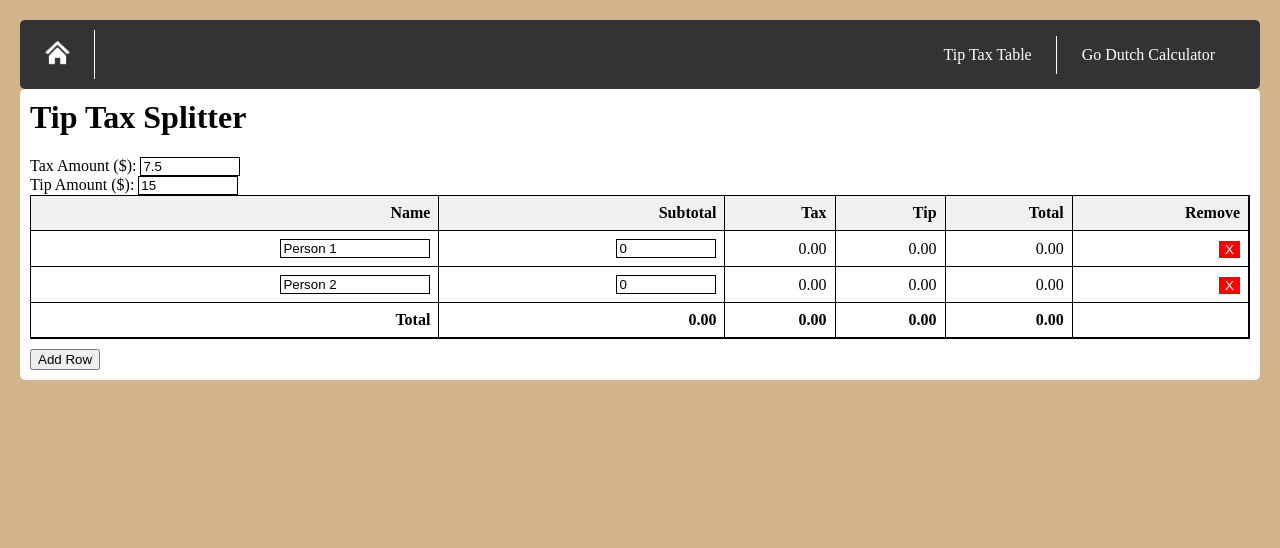
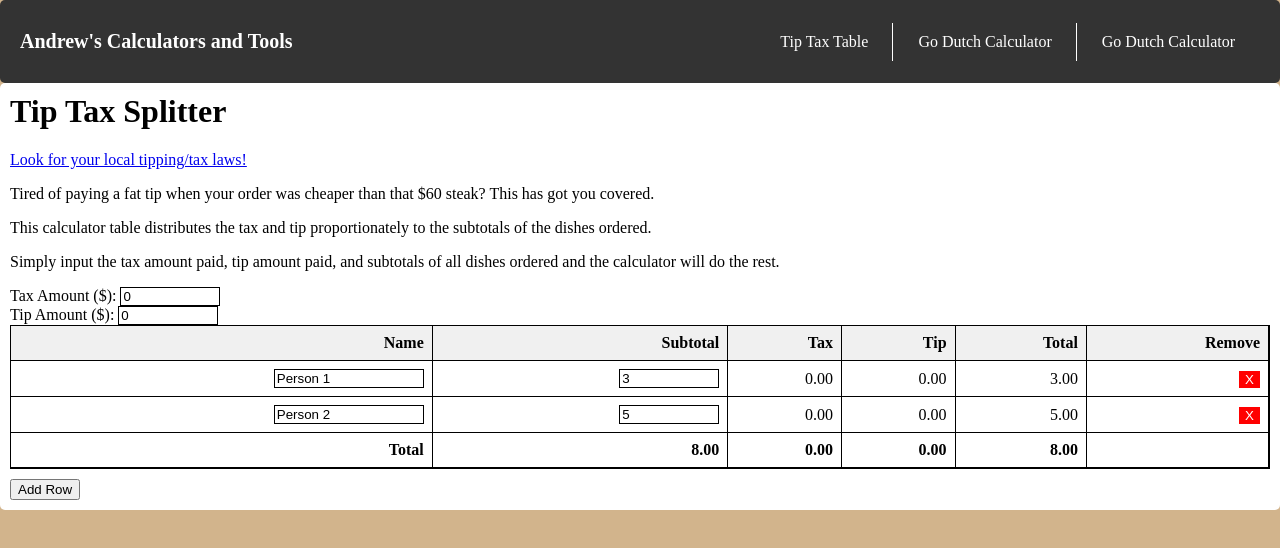
Before and after one commit to andrewhuang8158/go-dutch-calculator, a React (Vite) app: page /tip-tax in a window 1280 px wide. Shown: the top 548 px of the page. Built offline with nearby package versions, Linux system fonts and the light colour scheme.

Commit message:
UX and description update

```diff
--- a/src/App.css
+++ b/src/App.css
@@ -5,11 +5,11 @@ body {
   width: 100vw;
 }
 #root {
-  padding: 20px;
+  /* padding: 20px; */
   height: 100vh;
   width: 100%;
   /* background-image: url('/go-dutch.jpg'); */
-  background-size:contain;
+  background-size: contain;
   background-color: tan;
   box-sizing: border-box;
 }
@@ -19,11 +19,25 @@ h1 {
 }
 
 ul {
+  position: relative;
   display: flex;
-  flex-flow: row;
-  justify-content:space-between;
+  flex-flow: row wrap;
   align-items: center;
   margin: 0;
+}
+
+.home-link {
+  display: flex;
+  flex-flow: row wrap;
+  align-items: center;
+  color: white;
+  text-decoration: none;
+}
+
+.home-text {
+  font-size: 20px;
+  width: fit-content;
+  margin-left: 10px;
 }
 
 .home-icon {
@@ -32,25 +46,25 @@ ul {
   width: 25px;
 }
 
-.calculators-wrapper {
-  display: flex;
-  flex-flow: row;
-}
-
 .navbar {
   background-color: #333;
   padding: 10px;
   width: 100%;
   box-sizing: border-box;
   border-radius: 5px;
+  display: flex;
+  flex-flow: row wrap;
+  justify-content: space-between;
+  align-items: center;
 }
 
 .nav-list {
   list-style-type: none;
   padding: 0;
   display: flex;
-  width: 100%;
+  width: auto;
   overflow: hidden;
+  margin-left: auto;
 }
 
 .nav-item {
@@ -76,8 +90,31 @@ ul {
   background-color: white;
 }
 
-.App, .home {
+.App,
+.home {
   padding: 10px;
   background-color: white;
   border-radius: 5px;
 }
+
+.nav-list.hidden {
+  display: none;
+}
+
+.hamburger {
+  display: none;
+  cursor: pointer;
+  background-color: transparent;
+  border-radius: 5px;
+}
+
+.hamburger.visible {
+  display: block;
+  margin-left: auto;
+}
+
+/* Optional: You can add some transitions for smooth visibility change */
+.nav-list.hidden,
+.hamburger.visible {
+  transition: all 0.3s ease;
+}
--- a/src/App.tsx
+++ b/src/App.tsx
@@ -1,35 +1,62 @@
+import React, { useEffect, useState, useRef } from "react";
 import { BrowserRouter as Router, Route, Routes, Link } from "react-router-dom";
-import { useState } from "react";
 import "./App.css";
 import GoDutchCalculator from "./component/GoDutchCalculator";
 import TipTaxSplitter from "./component/TipTaxSplitter";
 
 const App: React.FC = () => {
-  const [taxRate, setTaxRate] = useState<number>(7.5);
-  const [tipRate, setTipRate] = useState<number>(15);
+  const [showHamburger, setShowHamburger] = useState(false);
+  const navbarRef = useRef<HTMLElement>(null);
+
+  const checkNavbarHeight = () => {
+    if (navbarRef.current) {
+      const navbarHeight = navbarRef.current.clientHeight;
+      setShowHamburger(navbarHeight > 84);
+    }
+  };
+
+  useEffect(() => {
+    checkNavbarHeight();
+    window.addEventListener("resize", checkNavbarHeight);
+    return () => window.removeEventListener("resize", checkNavbarHeight);
+  }, []);
 
   return (
     <Router>
       <nav className="navbar">
-        <ul className="nav-list">
-          <li className="nav-item">
-            <Link to="/">
-              <img
-                className="home-icon"
-                src="home-page-white-icon.jpg"
-                alt="home"
-              ></img>
-            </Link>
-          </li>
-          <div className="calculators-wrapper">
+        <Link to="/" className="home-link">
+          <h3 className="home-text">Andrew's Calculators and Tools</h3>
+        </Link>
+        {showHamburger ? (
+          <button className="hamburger visible">
+            <svg
+              xmlns="http://www.w3.org/2000/svg"
+              width="30"
+              height="30"
+              viewBox="0 0 30 30"
+            >
+              <path
+                stroke="rgba(255, 255, 255, 0.5)"
+                strokeLinecap="round"
+                strokeMiterlimit="10"
+                strokeWidth="2"
+                d="M4 7h22M4 15h22M4 23h22"
+              />
+            </svg>
+          </button>
+        ) : (
+          <ul className="nav-list">
             <li className="nav-item">
               <Link to="/tip-tax">Tip Tax Table</Link>
             </li>
             <li className="nav-item">
               <Link to="/go-dutch">Go Dutch Calculator</Link>
             </li>
-          </div>
-        </ul>
+            <li className="nav-item">
+              <Link to="/go-dutch">Go Dutch Calculator</Link>
+            </li>
+          </ul>
+        )}
       </nav>
       <Routes>
         <Route
@@ -37,13 +64,21 @@ const App: React.FC = () => {
           element={
             <div className="home">
               <h1>Welcome to the Go-Dutch App</h1>
-              <a
-                href="https://google.com"
-                target="_blank"
-                rel="noopener noreferrer"
-              >
-                Look for your local tipping/tax laws!
-              </a>
+              <p>
+                This is just a random project where I can throw a whole bunch of
+                random stuff together
+              </p>
+              <p>As of right now I've made two calculators. </p>
+              <p>
+                1. go-dutch calculator in which users can more simply figure out
+                who pays who what when splitting a get together like a potluck
+                or cookout
+              </p>
+              <p>
+                2. Tip Tax splitter which does a similar task but instead splits
+                the tip and tax amount based on the subtotal's of the dishes
+                ordered.{" "}
+              </p>
             </div>
           }
         />
@@ -52,25 +87,8 @@ const App: React.FC = () => {
           element={
             <div className="App">
               <h1>Tip Tax Splitter</h1>
-              <div>
-                <label htmlFor="taxRate">Tax Amount ($): </label>
-                <input
-                  id="taxRate"
-                  type="number"
-                  value={taxRate}
-                  onChange={(e) => setTaxRate(parseFloat(e.target.value))}
-                />
-              </div>
-              <div>
-                <label htmlFor="tipRate">Tip Amount ($): </label>
-                <input
-                  id="tipRate"
-                  type="number"
-                  value={tipRate}
-                  onChange={(e) => setTipRate(parseFloat(e.target.value))}
-                />
-              </div>
-              <TipTaxSplitter taxRate={taxRate} tipRate={tipRate} />
+
+              <TipTaxSplitter />
             </div>
           }
         />
--- a/src/component/GoDutchCalculator.css
+++ b/src/component/GoDutchCalculator.css
@@ -12,11 +12,9 @@
 }
 
 .button-group {
-  margin-top: 20px;
-}
-
-.results-container {
-
+  display: flex;
+  gap: 5px;
+  margin-bottom: 20px;
 }
 
 .results {
--- a/src/component/GoDutchCalculator.tsx
+++ b/src/component/GoDutchCalculator.tsx
@@ -77,6 +77,10 @@ const GoDutchCalculator = () => {
 
   return (
     <div className="container">
+      <div className="button-group">
+        <button onClick={handleAddPerson}>Add Person</button>
+        <button onClick={handleRemovePerson}>Remove Last</button>
+      </div>
       {people.map((person, index) => (
         <div key={index} className="person-input">
           <input
@@ -97,10 +101,6 @@ const GoDutchCalculator = () => {
         </div>
       ))}
       <div className="button-group">
-        <button onClick={handleAddPerson}>Add Person</button>
-        <button onClick={handleRemovePerson}>Remove Last</button>
-      </div>
-      <div className="button-group">
         <button onClick={calculate}>Calculate</button>
       </div>
       {results && (
--- a/src/component/TipTaxSplitter.css
+++ b/src/component/TipTaxSplitter.css
@@ -1,3 +1,9 @@
+.law-checker-link {
+  display: block;
+  margin-bottom: 10px;
+  width: fit-content;
+}
+
 table {
   border-spacing: 0;
   width: 100%;
--- a/src/component/TipTaxSplitter.tsx
+++ b/src/component/TipTaxSplitter.tsx
@@ -1,4 +1,4 @@
-import React, { useMemo, useState, useCallback } from "react";
+import { useMemo, useState, useCallback } from "react";
 import { useTable, Column } from "react-table";
 import "./TipTaxSplitter.css";
 
@@ -8,19 +8,13 @@ interface Order {
   subtotal: number;
 }
 
-interface TipTaxSplitterProps {
-  taxRate: number;
-  tipRate: number;
-}
-
-const TipTaxSplitter: React.FC<TipTaxSplitterProps> = ({
-  taxRate,
-  tipRate,
-}) => {
+const TipTaxSplitter = () => {
   const [data, setData] = useState<Order[]>([
-    { id: 1, name: "Person 1", subtotal: 0 },
-    { id: 2, name: "Person 2", subtotal: 0 },
+    { id: 1, name: "Person 1", subtotal: 3 },
+    { id: 2, name: "Person 2", subtotal: 5 },
   ]);
+  const [taxRate, setTaxRate] = useState<number>(0);
+  const [tipRate, setTipRate] = useState<number>(0);
 
   const handleNameChange = useCallback((index: number, value: string) => {
     setData((prevData) => {
@@ -30,16 +24,19 @@ const TipTaxSplitter: React.FC<TipTaxSplitterProps> = ({
     });
   }, []);
 
-  const handleInputChange = useCallback((index: number, value: string) => {
-    setData((prevData) => {
-      const newData = [...prevData];
+  const handleInputChange = useCallback(
+    (index: number, value: string) => {
       const parsedValue = parseFloat(value);
       if (!isNaN(parsedValue)) {
-        newData[index] = { ...newData[index], subtotal: parsedValue };
+        setData((prevData) =>
+          prevData.map((order, i) =>
+            i === index ? { ...order, subtotal: parsedValue } : order
+          )
+        );
       }
-      return newData;
-    });
-  }, []);
+    },
+    [setData]
+  );
 
   const addRow = useCallback(() => {
     setData((prevData) => [
@@ -64,25 +61,25 @@ const TipTaxSplitter: React.FC<TipTaxSplitterProps> = ({
     return data.reduce(
       (total, order) =>
         total +
-        (order.subtotal / (totalSubtotal ? totalSubtotal : 1)) * taxRate,
+          (order.subtotal / (totalSubtotal ? totalSubtotal : 1)) * taxRate || 0,
       0
     );
-  }, [data, taxRate]);
+  }, [data, taxRate, totalSubtotal]);
 
   const totalTip = useMemo(() => {
     return data.reduce(
       (total, order) =>
         total +
-        (order.subtotal / (totalSubtotal ? totalSubtotal : 1)) * tipRate,
+          (order.subtotal / (totalSubtotal ? totalSubtotal : 1)) * tipRate || 0,
       0
     );
-  }, [data, tipRate]);
+  }, [data, tipRate, totalSubtotal]);
 
   const totalBill = useMemo(() => {
     return totalSubtotal + totalTax + totalTip;
   }, [totalSubtotal, totalTax, totalTip]);
 
-  const columns = useMemo<Column<Order>[]>(
+  const columns = useMemo(
     () => [
       {
         Header: "Name",
@@ -95,8 +92,10 @@ const TipTaxSplitter: React.FC<TipTaxSplitterProps> = ({
               type="text"
               value={row.original.name}
               onChange={(e) => handleNameChange(row.index, e.target.value)}
+              onFocus={(e) => e.target.select()}
               key={`name-${row.original.id}`}
               className="name-input"
+              autoComplete="off"
             />
           ),
       },
@@ -113,20 +112,27 @@ const TipTaxSplitter: React.FC<TipTaxSplitterProps> = ({
               inputMode="numeric"
               value={row.original.subtotal}
               onChange={(e) => handleInputChange(row.index, e.target.value)}
+              onFocus={(e) => e.target.select()}
               key={`subtotal-${row.original.id}`}
+              autoComplete="off"
             />
           ),
       },
       {
         Header: "Tax",
+        accessor: "tax",
         Cell: ({ row }: any) => {
           return row.original.id === -1 ? (
             <span>{totalTax.toFixed(2)}</span>
           ) : (
             <span>
               {(
-                (row.original.subtotal / (totalSubtotal ? totalSubtotal : 1)) *
-                taxRate
+                Math.round(
+                  (row.original.subtotal /
+                    (totalSubtotal ? totalSubtotal : 1)) *
+                    100 *
+                    taxRate || 0
+                ) / 100
               ).toFixed(2)}
             </span>
           );
@@ -134,14 +140,19 @@ const TipTaxSplitter: React.FC<TipTaxSplitterProps> = ({
       },
       {
         Header: "Tip",
+        accessor: "tip",
         Cell: ({ row }: any) => {
           return row.original.id === -1 ? (
             <span>{totalTip.toFixed(2)}</span>
           ) : (
             <span>
               {(
-                (row.original.subtotal / (totalSubtotal ? totalSubtotal : 1)) *
-                tipRate
+                Math.round(
+                  (row.original.subtotal /
+                    (totalSubtotal ? totalSubtotal : 1)) *
+                    100 *
+                    tipRate || 0
+                ) / 100
               ).toFixed(2)}
             </span>
           );
@@ -149,24 +160,34 @@ const TipTaxSplitter: React.FC<TipTaxSplitterProps> = ({
       },
       {
         Header: "Total",
+        accessor: "total",
         Cell: ({ row }: any) => {
+          const subtotal = row.original.subtotal;
+          const tax =
+            Math.round(
+              (row.original.subtotal / (totalSubtotal ? totalSubtotal : 1)) *
+                100 *
+                taxRate || 0
+            ) / 100;
+          const tip =
+            Math.round(
+              (row.original.subtotal / (totalSubtotal ? totalSubtotal : 1)) *
+                100 *
+                tipRate || 0
+            ) / 100;
+
+          const total = subtotal + tax + tip;
+
           return row.original.id === -1 ? (
             <span>{totalBill.toFixed(2)}</span>
           ) : (
-            <span>
-              {(
-                row.original.subtotal +
-                (row.original.subtotal / (totalSubtotal ? totalSubtotal : 1)) *
-                  tipRate +
-                (row.original.subtotal / (totalSubtotal ? totalSubtotal : 1)) *
-                  taxRate
-              ).toFixed(2)}
-            </span>
+            <span>{total.toFixed(2)}</span>
           );
         },
       },
       {
         Header: "Remove",
+        accessor: "remove",
         Cell: ({ row }: any) =>
           row.original.id === -1 ? null : (
             <button
@@ -199,12 +220,64 @@ const TipTaxSplitter: React.FC<TipTaxSplitterProps> = ({
 
   return (
     <>
+      <a
+        className="law-checker-link"
+        href="https://www.law.cornell.edu/wex/table_tax"
+        target="_blank"
+        rel="noopener noreferrer"
+      >
+        Look for your local tipping/tax laws!
+      </a>
+      <p>
+        Tired of paying a fat tip when your order was cheaper than that $60
+        steak? This has got you covered.
+      </p>
+      <p>
+        This calculator table distributes the tax and tip proportionately to the
+        subtotals of the dishes ordered.
+      </p>
+      <p>
+        Simply input the tax amount paid, tip amount paid, and subtotals of all
+        dishes ordered and the calculator will do the rest.
+      </p>
+
+      <div className="tax-rate-wrapper">
+        <label htmlFor="taxRate">Tax Amount ($): </label>
+        <input
+          id="taxRate"
+          type="number"
+          value={taxRate}
+          onChange={(e) => setTaxRate(parseFloat(e.target.value))}
+          onFocus={(e) => e.target.select()}
+          onBlur={(e) => {
+            if (e.target.value.trim() === "") {
+              setTaxRate(0);
+            }
+          }}
+        />
+      </div>
+      <div className="tip-rate-wrapper">
+        <label htmlFor="tipRate">Tip Amount ($): </label>
+        <input
+          id="tipRate"
+          type="number"
+          value={tipRate}
+          onChange={(e) => setTipRate(parseFloat(e.target.value))}
+          onFocus={(e) => e.target.select()}
+          onBlur={(e) => {
+            if (e.target.value.trim() === "") {
+              setTipRate(0);
+            }
+          }}
+        />
+      </div>
+
       <table {...getTableProps()}>
         <thead>
           {headerGroups.map((headerGroup) => (
-            <tr {...headerGroup.getHeaderGroupProps()}>
+            <tr key={headerGroup.id} {...headerGroup.getHeaderGroupProps()}>
               {headerGroup.headers.map((column) => (
-                <th {...column.getHeaderProps()}>{column.render("Header")}</th>
+                <th key={column.id}>{column.render("Header")}</th>
               ))}
             </tr>
           ))}
@@ -214,11 +287,13 @@ const TipTaxSplitter: React.FC<TipTaxSplitterProps> = ({
             prepareRow(row);
             return (
               <tr
-                {...row.getRowProps()}
+                key={row.id}
                 className={row.original.id === -1 ? "total" : ""}
               >
                 {row.cells.map((cell) => (
-                  <td {...cell.getCellProps()}>{cell.render("Cell")}</td>
+                  <td key={cell.id} {...cell.getCellProps()}>
+                    {cell.render("Cell")}
+                  </td>
                 ))}
               </tr>
             );
@@ -228,6 +303,8 @@ const TipTaxSplitter: React.FC<TipTaxSplitterProps> = ({
       <button className="add-row" onClick={addRow}>
         Add Row
       </button>
+      {/* {console.log("columns:", columns)}
+      {console.log("rows:", rows)} */}
     </>
   );
 };
```
Also changed, not shown: public/dropdown-icon.svg (added).
